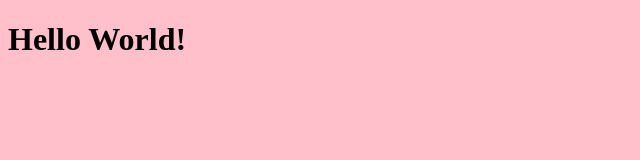
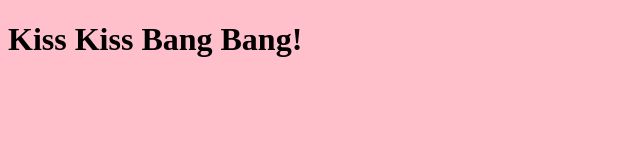
Before and after one commit to Amelie-melo/projetephemere, a plain HTML site: page index.html in a window 1280 px wide. Shown: the whole page, without its empty margins (0-640 px from the left). Drawn offline with Linux system fonts and the light colour scheme; files that its build step writes are made by us from their sources.

Commit message:
second commit

```diff
--- a/index.html
+++ b/index.html
@@ -6,7 +6,7 @@
     <link rel="stylesheet" href="/css/master.css">
   </head>
   <body>
-    <h1>Hello World!</h1>
+    <h1>Kiss Kiss Bang Bang!</h1>
 
   </body>
 </html>
```
